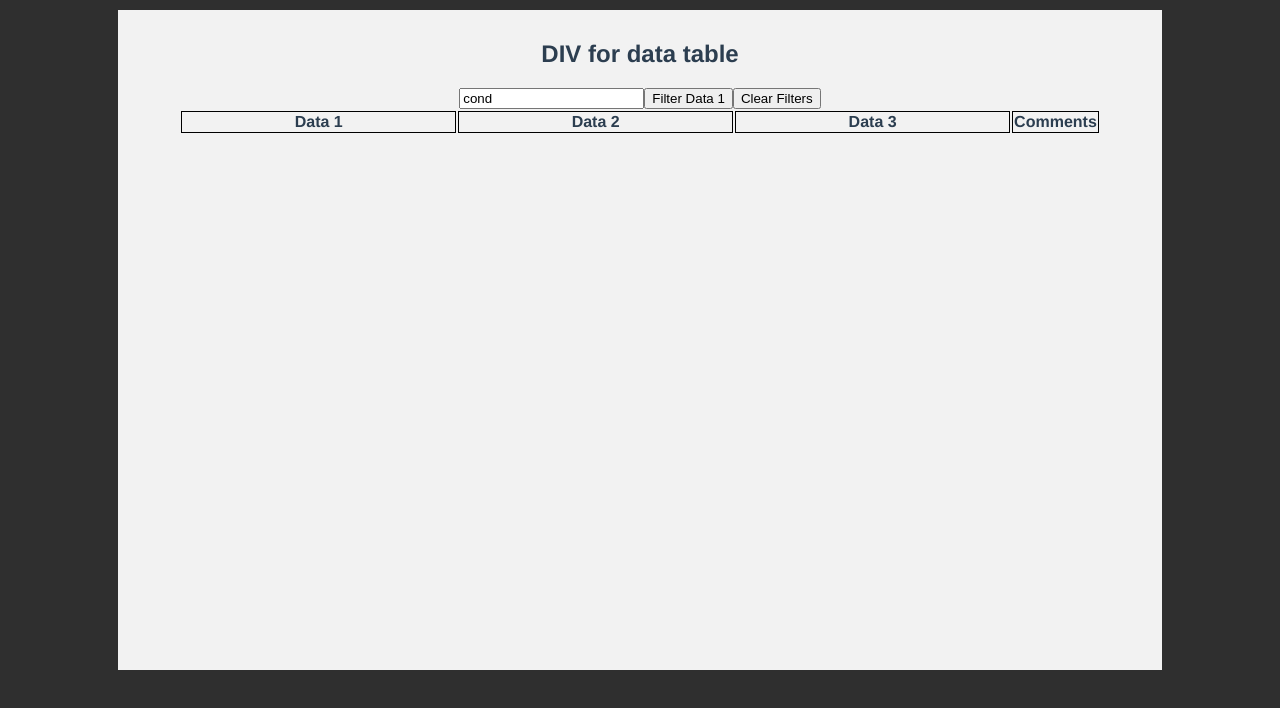
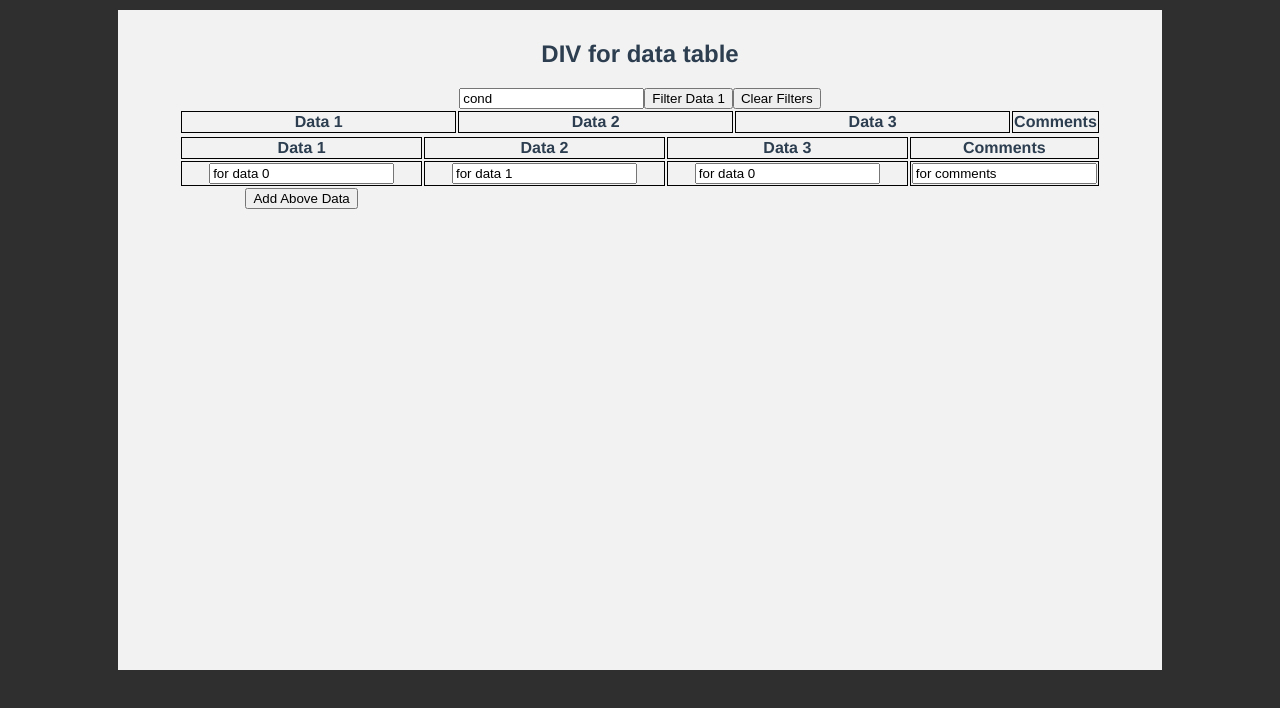
Before and after one commit to aspiringdevslog/vuejs-projects, a Vue app in the folder firstapp/: page / in a window 1280 px wide. Shown: the top 708 px of the page. Built offline with nearby package versions, Linux system fonts and the light colour scheme; what vue-firestore, vue-resource, vuefire would draw is missing.

Commit message:
stuck on data structure for adding new data

```diff
--- a/firstapp/src/components/DataTableMain.vue
+++ b/firstapp/src/components/DataTableMain.vue
@@ -24,11 +24,8 @@
 	      		Comments
 	      	</th>
 	      	<tr v-for="(data, key) in dataArray" :key="key">
-	      		<td v-if="data.first.filter">
-	      			{{ data.first.details }}
-	      		</td>
-	      		<td v-if="!data.first.filter">
-	      			{{  }}
+				<td>
+	      			{{ data.second }}
 	      		</td>
 	      		<td>
 	      			{{ data.second }}
@@ -42,6 +39,36 @@
 	      			<button v-on:click="addComment(key)">Add comment</button>
 	      		</td>
 	      	</tr>
+		</table>
+
+		<table>
+			<th>
+	        	Data 1
+	      	</th>
+	      	<th>
+	      		Data 2
+	      	</th>
+	      	<th>
+	      		Data 3
+	      	</th>
+	      	<th>
+	      		Comments
+	      	</th>
+	      	<tr>
+				<td>
+					<input type="text" v-model="insertData.first.details">
+				</td>
+				<td>
+					<input type="text" v-model="insertData.second.details">
+				</td>
+				<td>
+					<input type="text" v-model="insertData.third.details">
+				</td>
+				<td>
+					<input type="text" v-model="insertData.comment.details">
+				</td>
+	      	</tr>
+	      	<button v-on:click="addNewData">Add Above Data</button>
 		</table>
 
 
@@ -58,44 +85,73 @@ export default {
   },
   data: function(){
   	return {
-  		dataArray: [],
-  		// 	{
-  		// 		first: {
-  		// 			details: "random data under first column",
-  		// 			filter: 1,
-  		// 		},
-  		// 		second: "2nd column data",
-  		// 		comment: "nil"
-  		// 	},
-  		// 	{
-  		// 		first: {
-  		// 			details: "random data under 1st column",
-  		// 			filter: 1,
-  		// 		},
-  		// 		second: "2nd column data",
-  		// 		comment: "nil"
-  		// 	},
-  		// 	{
-  		// 		first: {
-  		// 			details: "random data",
-  		// 			filter: 1,
-  		// 		},
-  		// 		second: "2nd column data",
-  		// 		comment: "nil"
-  		// 	},
-  		// ],
+  		dataArray: {
+  			first: {
+  				details: "for data 0",
+  				filter: 1
+  			},
+  			second: {
+  				details: "for data 1",
+  				filter: 1
+  			},
+  			third: {
+  				details: "for data 0",
+  				filter: 1
+  			},
+  			comment: {
+  				details: "for comments",
+  				filter: 1
+  			}
+  		},
   		filterCondition: "cond",
   		comment: [
   			"insert comment1",
   			"insert comment2",
   			"insert comment3",
-  		]
+  		],
+  		insertData: {
+  			first: {
+  				details: "for data 0",
+  				filter: 1
+  			},
+  			second: {
+  				details: "for data 1",
+  				filter: 1
+  			},
+  			third: {
+  				details: "for data 0",
+  				filter: 1
+  			},
+  			comment: {
+  				details: "for comments",
+  				filter: 1
+  			}
+  		}
   	}
   },
   computed: {
 
   },
   methods: {
+  	addNewData(){
+  		var tempDataArray = JSON.parse(localStorage.getItem("dataArray"));
+
+  		if(tempDataArray == null){
+  			console.log("null");
+  			localStorage.setItem("dataArray", JSON.stringify(this.insertData));
+  		} else {
+  			tempDataArray.add(this.insertData);
+  			localStorage.setItem("dataArray", JSON.stringify(this.tempDataArray));
+  		}
+
+  		// console.log(tempDataArray);
+  		// localStorage.setItem("test", JSON.stringify(this.tempDataArray));
+  		// console.log(this.insertData);
+  		// tempDataArray.push(this.insertData);
+  		// console.log(tempDataArray);
+  		// localStorage.setItem("newDataArray", JSON.stringify(this.tempDataArray));
+
+  	},
   	changeData(){
   		for(var data in this.dataArray){
   			this.dataArray.third = "Hello";
@@ -122,7 +178,6 @@ export default {
   		this.dataArray[key].comment = this.comment[key];
   		// comment does not save directly into the data, need some way to store the json and load it through life cycle hooks
   	},
-
   },
   beforeMount(){
   	this.dataArray = JSON.parse(localStorage.getItem("dataArray"));
```
